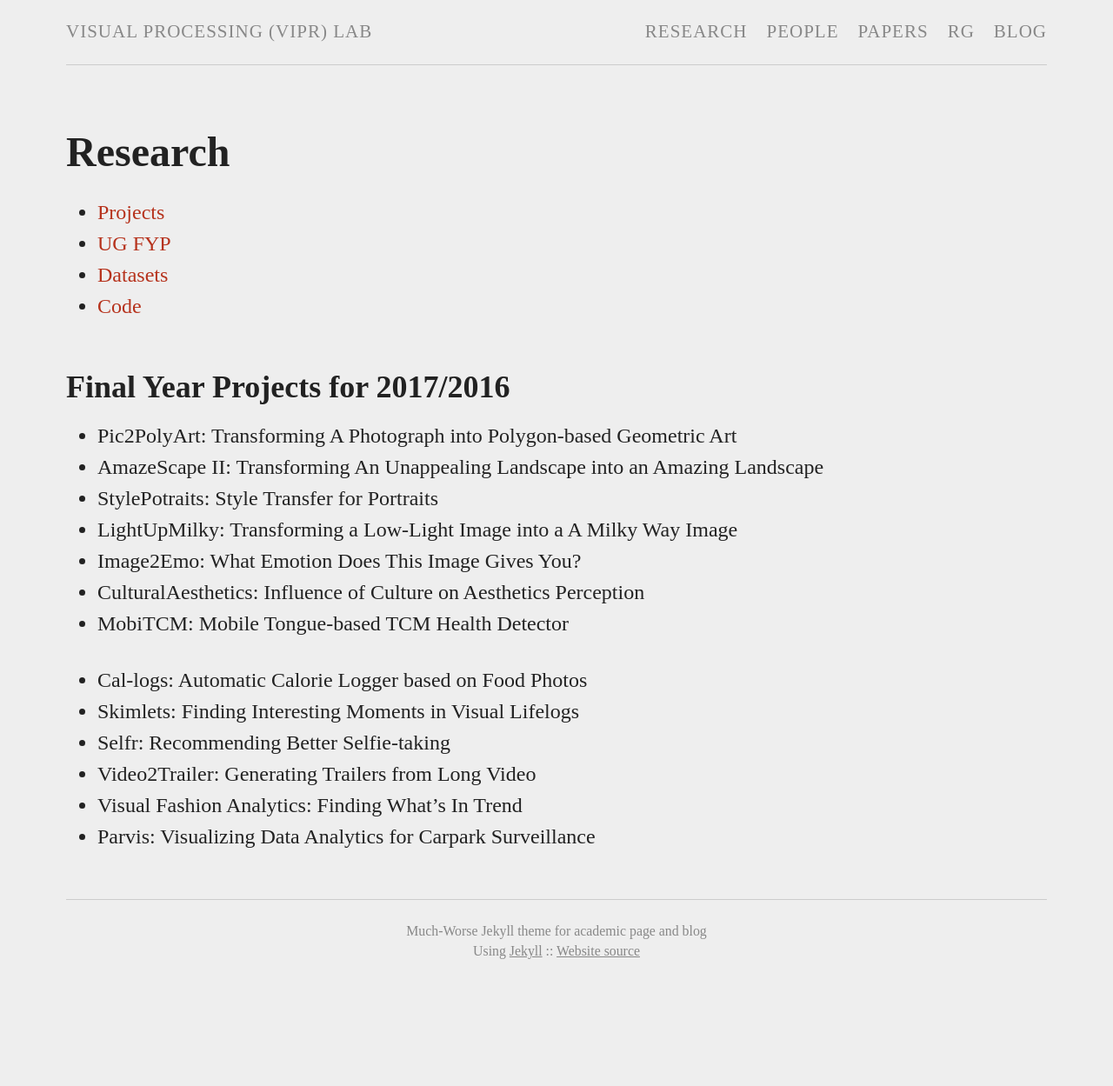
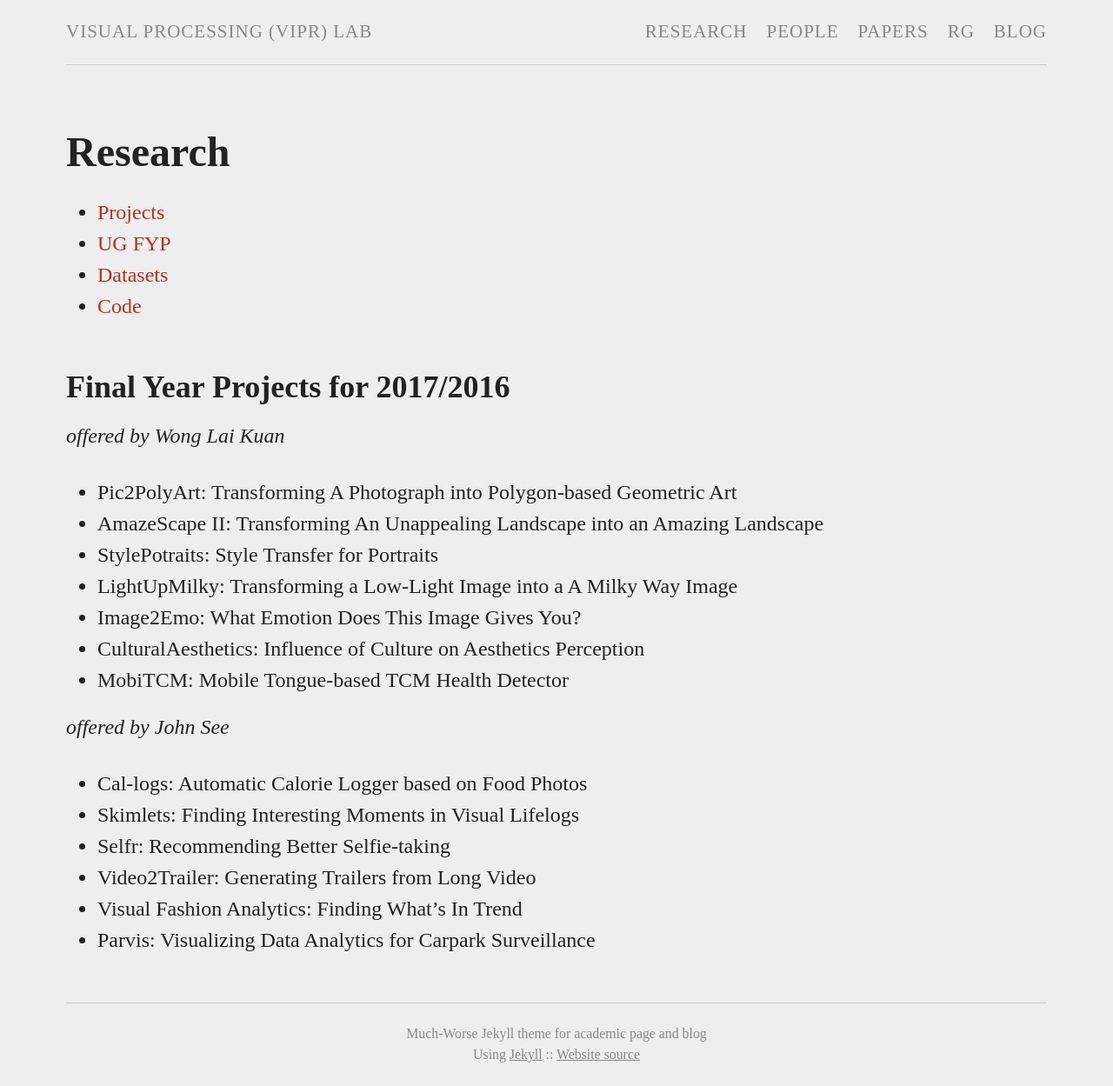
Before and after one commit to viprlab/viprlab.github.io, a Jekyll site: the page built from fyp.md, in a window 1280 px wide. Shown: the whole page at 87% size. Built offline with Jekyll 4.4.1, drawn with Linux system fonts in a browser that asks for light colours; before the commit the page ends 1130 px from its top, so only the background shows below that.

Commit message:
update projects

```diff
--- a/fyp.md
+++ b/fyp.md
@@ -8,6 +8,7 @@ permalink: /research/fyp/
 
 ## Final Year Projects for 2017/2016
 
+*offered by Wong Lai Kuan*
 - Pic2PolyArt: Transforming A Photograph into Polygon-based Geometric Art
 - AmazeScape II: Transforming An Unappealing Landscape into an Amazing Landscape
 - StylePotraits: Style Transfer for Portraits
@@ -16,6 +17,7 @@ permalink: /research/fyp/
 - CulturalAesthetics: Influence of Culture on Aesthetics Perception
 - MobiTCM: Mobile Tongue-based TCM Health Detector
 
+*offered by John See*
 - Cal-logs: Automatic Calorie Logger based on Food Photos
 - Skimlets: Finding Interesting Moments in Visual Lifelogs
 - Selfr: Recommending Better Selfie-taking
```
